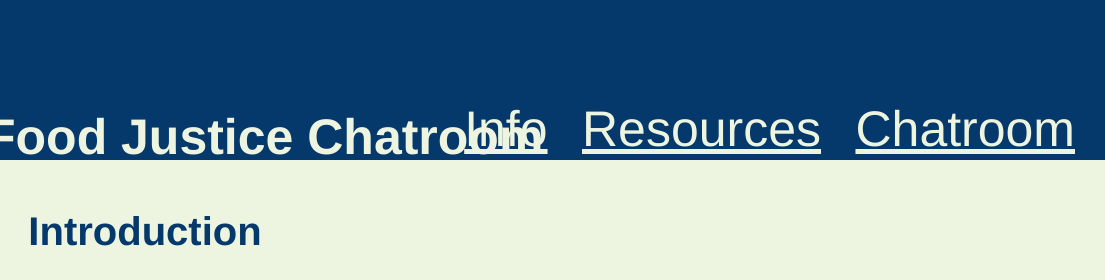
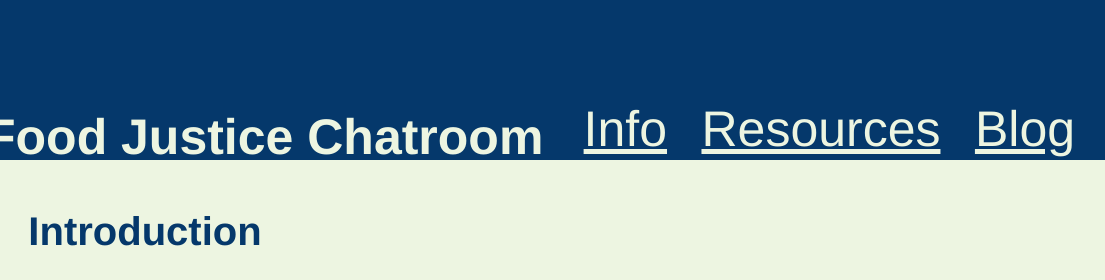
Before and after one commit to WillTReeves/Food-JusticeWU, a plain HTML site: page blog.html in a window 1280 px wide. Shown: the top 280 px of the page, 175-1280 px from the left. Drawn offline with Linux system fonts and the light colour scheme.

Commit message:
Update blog.html

```diff
--- a/blog.html
+++ b/blog.html
@@ -1,4 +1,3 @@
-<!doctype html>
 <!doctype html>
 
 <html>
@@ -15,7 +14,7 @@
         <ul>
           <div class = tabb>
             <div id="link"></div>
-          <li class  = "tabs "><a href="blog.html" style="color: #EDF5E1;">Chatroom</a></li>
+          <li class  = "tabs "><a href="blog.html" style="color: #EDF5E1;">Blog</a></li>
           <li class = "tabs"><a href="resources.html" style="color: #EDF5E1;">Resources</a></li>
           <li class ="tabs"><a href="index.html" style="color: #EDF5E1;">Info</a></li>
           </div>
```
